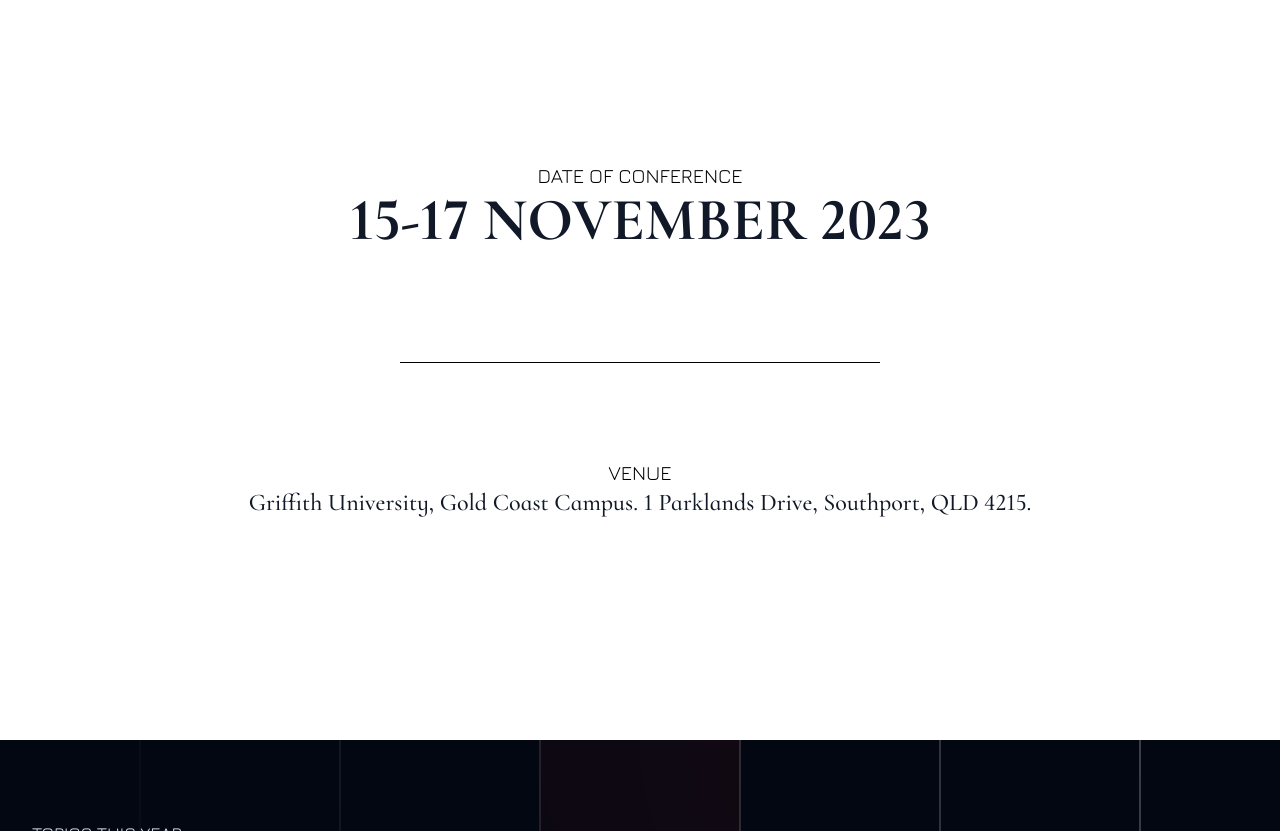
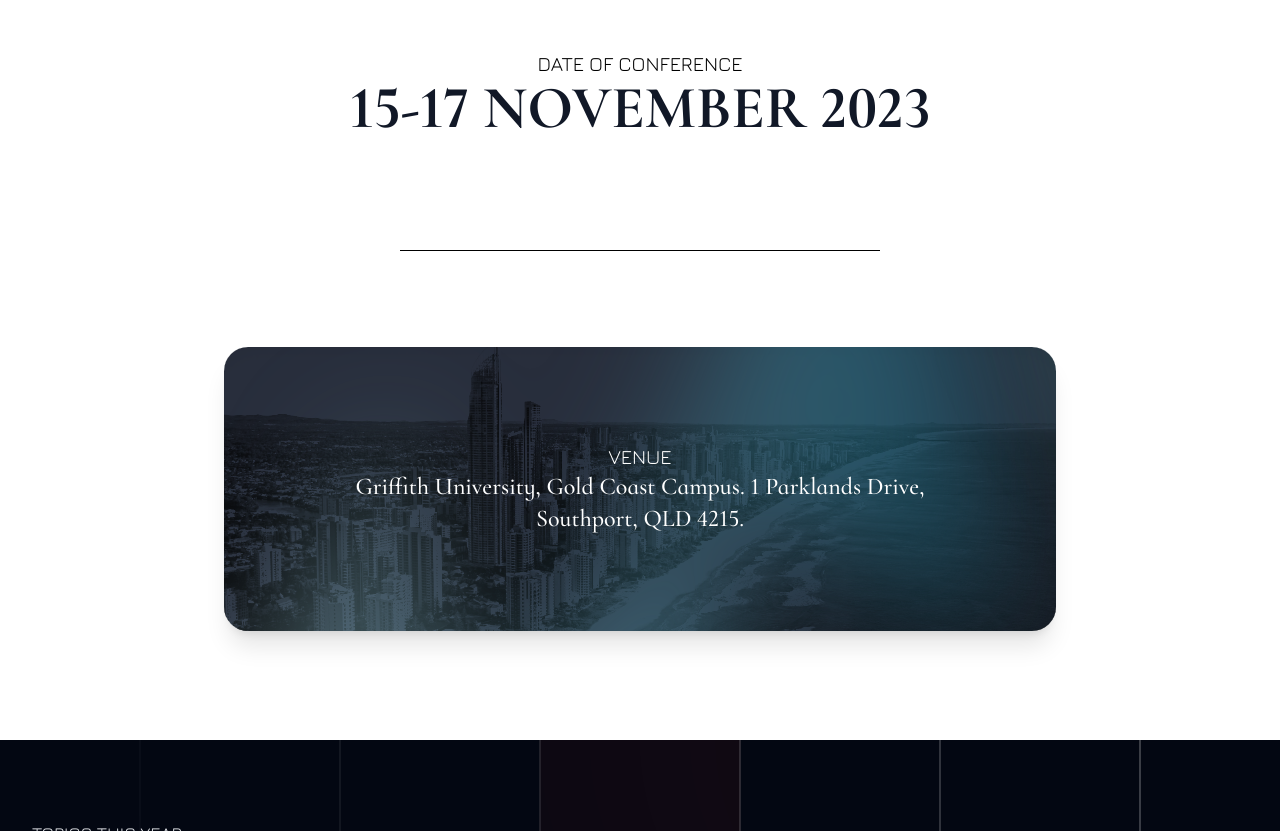
Before and after one commit to AnhisCode/bio4apps, a Next.js app: page / in a window 1280 px wide. Shown: the part 860-1691 px from the top of the page. Built offline with nearby package versions, Linux system fonts and the light colour scheme.

Commit message:
add image location

```diff
--- /dev/null
+++ b/app/components/Carousel.tsx
@@ -0,0 +1 @@
+'use client';
--- a/app/page.tsx
+++ b/app/page.tsx
@@ -91,7 +91,7 @@
             >
               SUBMIT NOW
             </button>
-            <span className={'font-jura'}>(Due by 15 November 2023)</span>
+            <span className={'font-jura text-gray-500'}>(Due by 15 November 2023)</span>
           </section>
         </div>
       </div>
@@ -103,11 +103,47 @@
         </div>
 
         <div className="w-1/2 h-[1px] bg-black mt-4"></div>
-        <div>
-          <span className={'font-jura text-xl'}>Venue</span>
-          <h1 className={`text-xl font-medium text-gray-900 sm:text-2xl normal-case`}>
-            Griffith University, Gold Coast Campus. 1 Parklands Drive, Southport, QLD 4215.
-          </h1>
+
+        <div className="bg-white ">
+          <div className="mx-auto max-w-7xl sm:px-6 lg:px-8">
+            <div className="relative overflow-hidden bg-gray-900 px-6 py-20 shadow-xl sm:rounded-3xl sm:px-10 sm:py-24 md:px-12 lg:px-20">
+              <Image
+                className="absolute inset-0 h-full w-full object-cover brightness-150 saturate-0"
+                src="/location.jpeg"
+                alt=""
+                width={1000}
+                height={1000}
+              />
+              <div className="absolute inset-0 bg-gray-900/90 mix-blend-multiply" />
+              <div className="absolute -left-80 -top-56 transform-gpu blur-3xl" aria-hidden="true">
+                <div
+                  className="aspect-[1097/845] w-[68.5625rem] bg-gradient-to-r from-cyan-50 to-cyan-700 opacity-[0.45]"
+                  style={{
+                    clipPath:
+                      'polygon(74.1% 44.1%, 100% 61.6%, 97.5% 26.9%, 85.5% 0.1%, 80.7% 2%, 72.5% 32.5%, 60.2% 62.4%, 52.4% 68.1%, 47.5% 58.3%, 45.2% 34.5%, 27.5% 76.7%, 0.1% 64.9%, 17.9% 100%, 27.6% 76.8%, 76.1% 97.7%, 74.1% 44.1%)',
+                  }}
+                />
+              </div>
+              <div
+                className="hidden md:absolute md:bottom-16 md:left-[50rem] md:block md:transform-gpu md:blur-3xl"
+                aria-hidden="true"
+              >
+                <div
+                  className="aspect-[1097/845] w-[68.5625rem] bg-gradient-to-r from-teal-300 to-teal-800 opacity-25"
+                  style={{
+                    clipPath:
+                      'polygon(74.1% 44.1%, 100% 61.6%, 97.5% 26.9%, 85.5% 0.1%, 80.7% 2%, 72.5% 32.5%, 60.2% 62.4%, 52.4% 68.1%, 47.5% 58.3%, 45.2% 34.5%, 27.5% 76.7%, 0.1% 64.9%, 17.9% 100%, 27.6% 76.8%, 76.1% 97.7%, 74.1% 44.1%)',
+                  }}
+                />
+              </div>
+              <div className="relative mx-auto max-w-2xl lg:mx-0">
+                <span className={'font-jura text-xl text-white'}>Venue</span>
+                <h1 className={`text-xl font-medium text-white sm:text-2xl normal-case`}>
+                  Griffith University, Gold Coast Campus. 1 Parklands Drive, Southport, QLD 4215.
+                </h1>
+              </div>
+            </div>
+          </div>
         </div>
       </section>
       <div className="relative min-h-screen bg-gray-950">
```
Also changed, not shown: public/location.jpeg (added).
